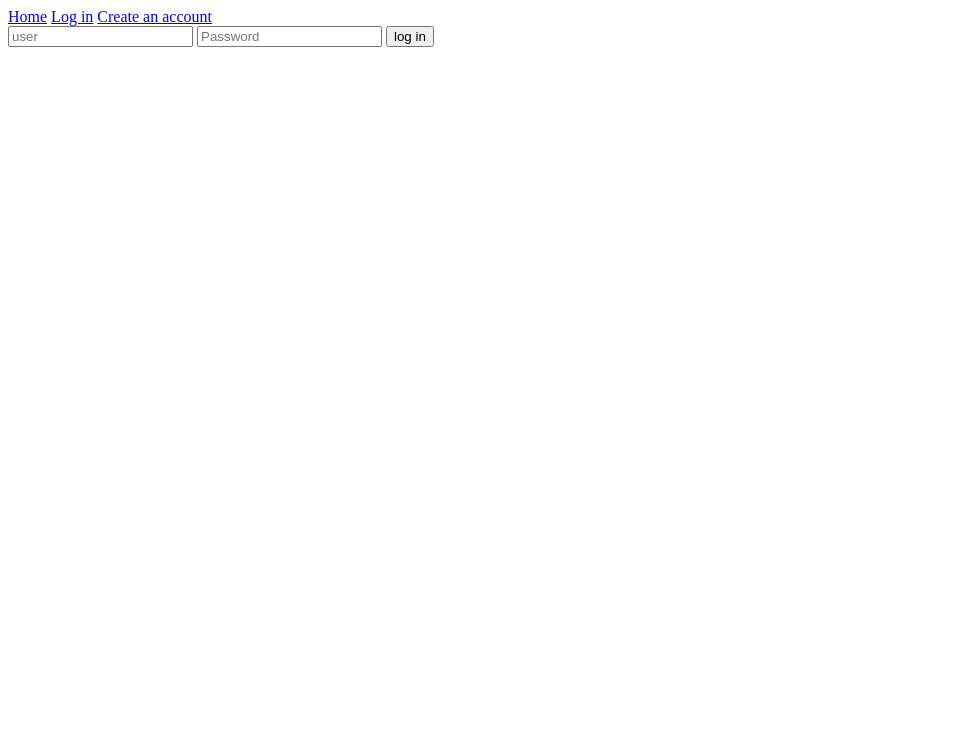
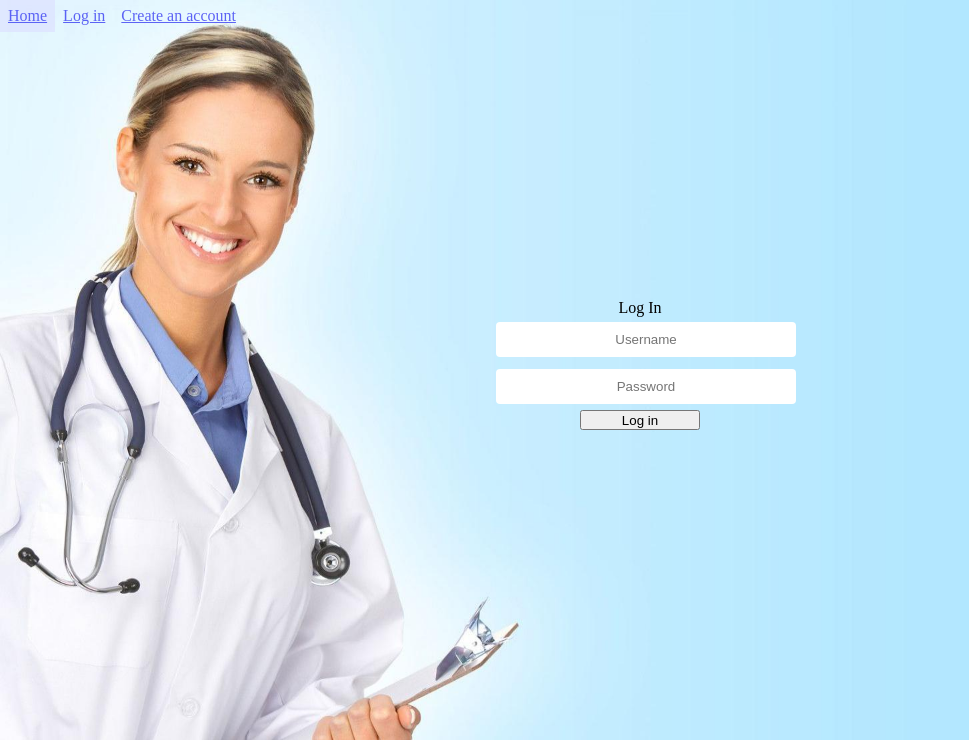
Before and after one commit to KittenHero/security-server, a Bottle app: page /login in a window 1280 px wide. Shown: the top 740 px of the page, without its empty margins (0-969 px from the left). Run offline with Bottle, Linux system fonts and the light colour scheme.

Commit message:
Modified html and css

```diff
--- a/Server.py
+++ b/Server.py
@@ -3,6 +3,7 @@ from bottle import request, response
 from bottle import run
 from bottle import template
 from bottle import TEMPLATE_PATH
+from bottle import static_file
 import Database
 import secrets
 from string import printable
--- /dev/null
+++ b/css/main.css
@@ -0,0 +1,67 @@
+body{
+    background: url('../img/4.jpg') no-repeat center center fixed;
+    -webkit-background-size: cover;
+    -moz-background-size: cover;
+    -o-background-size: cover;
+    background-size: cover
+}
+
+ul {
+    overflow: hidden;
+    background-color: inherit;
+    opacity: 0.6;
+}
+
+li {
+    float: left;
+}
+
+li a{
+    display: block;
+    padding: 8px;
+    text-align: center;
+}
+
+li a:hover{
+    background-color: #dddeff
+}
+
+form{
+    display: block;
+}
+
+input{
+    width: 100%;
+    border: 2px;
+    border-color: inherit;
+    border-radius: 4px;
+    padding: 10px;
+    margin: 6px;
+    text-align: center;
+    box-sizing: border-box;
+    -webkit-transition: width 0.4s ease-in-out;
+    transition: width 0.4s ease-in-out;
+}
+
+input:focus{
+    width: 100%;
+    border: 3px solid #555;
+    background: lightblue;
+}
+
+.logreg{
+    position: absolute;
+    width: 300px;
+    height: 200px;
+    z-index: 15;
+    top: 50%;
+    left: 50%;
+    margin: -100px 0 0 -150px;
+    background: inherit;
+    text-align: center;
+}
+
+button{
+    width: 120px;
+    height: 20px;
+}
--- /dev/null
+++ b/css/reset.css
@@ -0,0 +1,48 @@
+/* http://meyerweb.com/eric/tools/css/reset/
+   v2.0 | 20110126
+   License: none (public domain)
+*/
+
+html, body, div, span, applet, object, iframe,
+h1, h2, h3, h4, h5, h6, p, blockquote, pre,
+a, abbr, acronym, address, big, cite, code,
+del, dfn, em, img, ins, kbd, q, s, samp,
+small, strike, strong, sub, sup, tt, var,
+b, u, i, center,
+dl, dt, dd, ol, ul, li,
+fieldset, form, label, legend,
+table, caption, tbody, tfoot, thead, tr, th, td,
+article, aside, canvas, details, embed,
+figure, figcaption, footer, header, hgroup,
+menu, nav, output, ruby, section, summary,
+time, mark, audio, video {
+	margin: 0;
+	padding: 0;
+	border: 0;
+	font-size: 100%;
+	font: inherit;
+	vertical-align: baseline;
+}
+/* HTML5 display-role reset for older browsers */
+article, aside, details, figcaption, figure,
+footer, header, hgroup, menu, nav, section {
+	display: block;
+}
+body {
+	line-height: 1;
+}
+ol, ul {
+	list-style: none;
+}
+blockquote, q {
+	quotes: none;
+}
+blockquote:before, blockquote:after,
+q:before, q:after {
+	content: '';
+	content: none;
+}
+table {
+	border-collapse: collapse;
+	border-spacing: 0;
+}
--- a/templates/bottom.html
+++ b/templates/bottom.html
@@ -1,4 +1,4 @@
 		<footer>
 		</footer>
 	</body>
-</html?
+</html>
--- a/templates/login.html
+++ b/templates/login.html
@@ -1,9 +1,14 @@
 % setdefault('messages', None)
 % setdefault('user', None)
 % include('top.html', messages=messages, user=user)
+<div class="logreg">
 	<form method="POST" action="/login">
-		<input type="text" name="user" placeholder="user" required>
-		<input type="password" name="password" placeholder="Password" required>
-		<button type="submit">log in</button>
+		<fieldset>
+			<legend>Log In</legend>
+			<input type="text" name="user" placeholder="Username" required>
+			<input type="password" name="password" placeholder="Password" required>
+			<button type="submit">Log in</button>
+		</fieldset>
 	</form>
+</div>
 % include('bottom.html')
--- a/templates/top.html
+++ b/templates/top.html
@@ -1,21 +1,26 @@
 <!DOCTYPE html>
 <html>
 	<head>
-
+		<link rel="stylesheet" type="text/css" href="/css/reset.css"/>
+		<link rel="stylesheet" type="text/css" href="/css/main.css"/>
 	</head>
 	<body>
 		<header>
 
 		</header>
-		<nav>
-			<a href='/index'>Home</a>
-			% if user:
-			<a href='/logout'>Log out</a>
-			% else:
-			<a href='/login'>Log in</a>
-			<a href='/signup'>Create an account</a>
-			% end
-		</nav>
+		<div id="topnav">
+			<nav>
+				<ul>
+					<li><a href='/index'>Home</a></li>
+					% if user:
+					<li><a href='/logout'>Log out</a></li>
+					% else:
+					<li><a href='/login'>Log in</a></li>
+					<li><a href='/signup'>Create an account</a></li>
+					% end
+				</ul>
+			</nav>
+		</div>
 
 		% if messages:
 		<p>{{ messages }}</p>
```
Also changed, not shown: templates/signup.html (+8 -3 lines), img/1.jpg (added), img/2.jpg (added), img/3.jpg (added), img/4.jpg (added), 2 other files.
